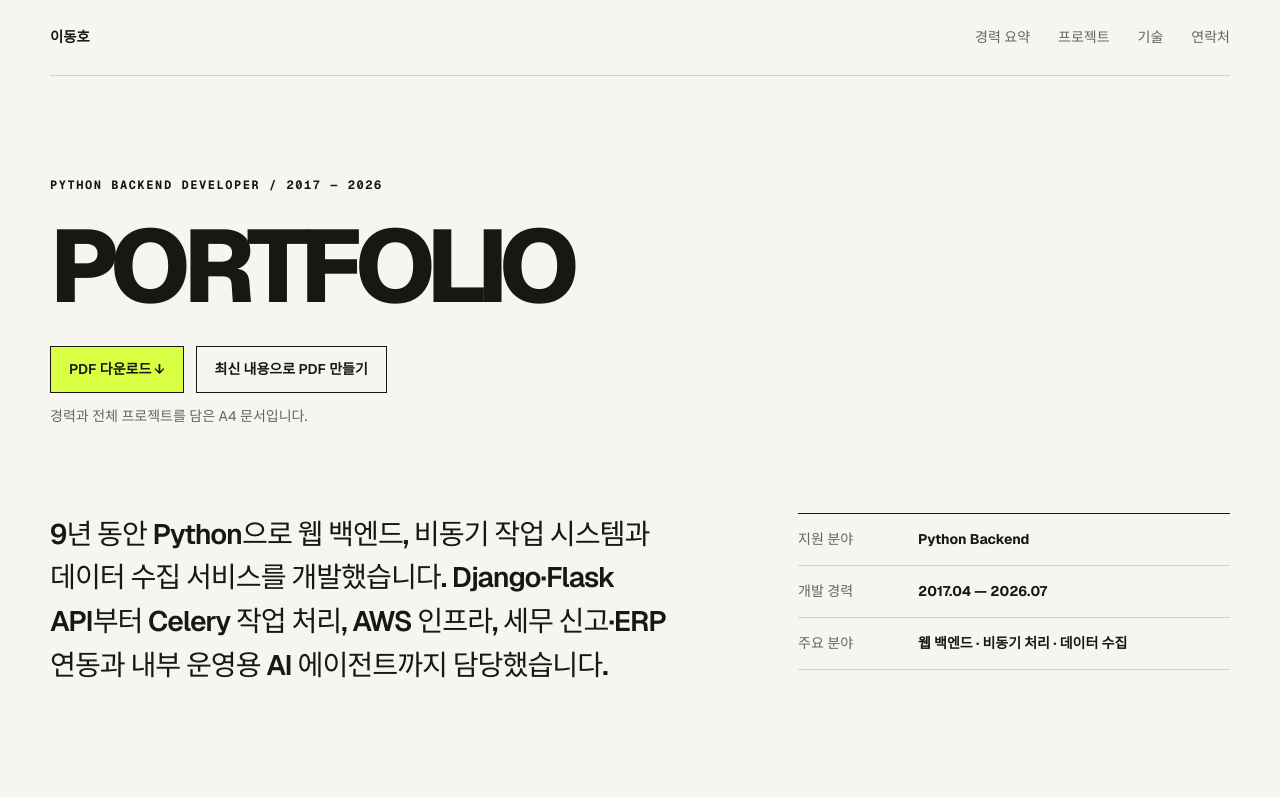
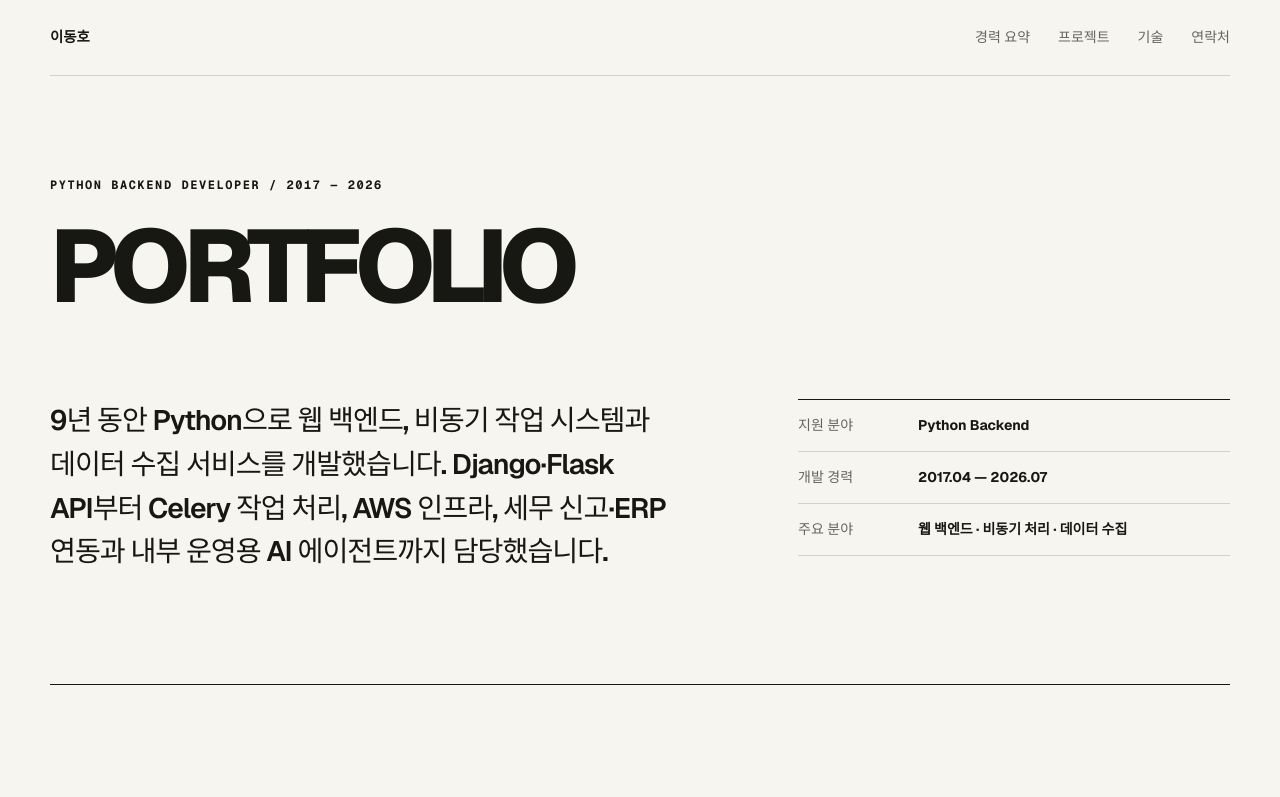
Before and after one commit to loqbzes/portfolio, a Next.js app: page / in a window 1280 px wide. Shown: the top 797 px of the page. Built offline with nearby package versions, Linux system fonts and the light colour scheme.

Commit message:
Consolidate PDF download into a single footer button

```diff
--- a/app/globals.css
+++ b/app/globals.css
@@ -36,13 +36,11 @@ nav a { padding-block: 12px; }
 a:focus-visible { outline: 2px solid currentColor; outline-offset: 5px; }
 
 .intro { padding: 100px 0 110px; }
-.pdf-downloads { margin-top: 32px; }
-.pdf-actions { display: flex; flex-wrap: wrap; gap: 12px; }
-.pdf-actions a, .pdf-actions button { display: inline-flex; align-items: center; justify-content: center; min-height: 46px; padding: 12px 18px; border: 1px solid var(--text); font: inherit; font-size: .875rem; font-weight: 600; color: var(--text); background: transparent; cursor: pointer; }
-.pdf-actions .pdf-download { background: var(--accent); }
-.pdf-actions button:disabled { opacity: .55; cursor: wait; }
-.pdf-actions button:focus-visible { outline: 2px solid var(--text); outline-offset: 4px; }
-.pdf-description, .pdf-status { margin: 12px 0 0; font-size: .875rem; line-height: 1.6; color: var(--muted); }
+.pdf-downloads { max-width: 340px; }
+.pdf-download-button { display: inline-flex; align-items: center; justify-content: center; min-height: 44px; padding: 10px 16px; border: 1px solid var(--text); font: inherit; font-size: .875rem; font-weight: 600; color: var(--text); background: transparent; cursor: pointer; }
+.pdf-download-button:disabled { opacity: .55; cursor: wait; }
+.pdf-download-button:focus-visible { outline: 2px solid var(--text); outline-offset: 4px; }
+.pdf-status { margin: 10px 0 0; font-size: .875rem; line-height: 1.6; color: #353530; }
 .pdf-status:empty { display: none; }
 .role {
   margin: 0 0 24px;
@@ -163,7 +161,9 @@ a:focus-visible { outline: 2px solid currentColor; outline-offset: 5px; }
 .contact-info a { padding: 24px 0; display: grid; grid-template-columns: 100px 1fr; align-items: baseline; gap: 20px; border-bottom: 1px solid #44443f; }
 .contact-info span { color: #a5a59d; font-size: .875rem; }
 .contact-info strong { font-size: clamp(1.1rem, 2.3vw, 1.8rem); font-weight: 560; letter-spacing: -.025em; }
-footer { min-height: 90px; padding: 0 max(32px, calc((100vw - 1180px) / 2)); display: flex; align-items: center; justify-content: space-between; background: var(--accent); font-size: .875rem; }
+footer { min-height: 90px; padding: 20px max(32px, calc((100vw - 1180px) / 2)); display: flex; flex-wrap: wrap; gap: 20px; align-items: center; justify-content: space-between; background: var(--accent); font-size: .875rem; }
+.footer-actions { display: flex; flex-wrap: wrap; align-items: flex-start; gap: 24px; }
+.footer-actions > a { display: inline-flex; align-items: center; min-height: 44px; }
 
 @media (hover: hover) {
   nav a, .contact-info a, footer a { transition: opacity 150ms ease; }
--- a/app/page.tsx
+++ b/app/page.tsx
@@ -17,7 +17,6 @@ export default function Home() {
       <section className="intro page-width">
         <p className="role">PYTHON BACKEND DEVELOPER / 2017 — 2026</p>
         <h1>PORTFOLIO</h1>
-        <PdfDownloads />
         <div className="intro-grid">
           <p>{profile.intro}</p>
           <dl>
@@ -178,7 +177,10 @@ export default function Home() {
 
       <footer>
         <span>{profile.name} · {profile.role}</span>
-        <a href="#top">맨 위로 ↑</a>
+        <div className="footer-actions">
+          <PdfDownloads />
+          <a href="#top">맨 위로 ↑</a>
+        </div>
       </footer>
     </main>
   );
--- a/app/pdf-downloads.tsx
+++ b/app/pdf-downloads.tsx
@@ -38,7 +38,7 @@ export default function PdfDownloads() {
       window.setTimeout(() => URL.revokeObjectURL(url), 60_000);
       setStatus('PDF를 생성했습니다. 다운로드 목록을 확인해 주세요.');
     } catch {
-      setStatus('PDF를 만들지 못했습니다. 다시 시도하거나 PDF 다운로드 링크를 이용해 주세요.');
+      setStatus('PDF를 만들지 못했습니다. 잠시 후 다시 눌러 주세요.');
     } finally {
       inProgress.current = false;
       setBusy(false);
@@ -47,13 +47,9 @@ export default function PdfDownloads() {
 
   return (
     <div className="pdf-downloads">
-      <div className="pdf-actions" aria-label="포트폴리오 PDF">
-        <a className="pdf-download" href="/portfolio.pdf" download="이동호_포트폴리오.pdf">PDF 다운로드 ↓</a>
-        <button type="button" onClick={generate} disabled={busy} aria-busy={busy} aria-describedby="pdf-status">
-          {busy ? 'PDF 생성 중…' : '최신 내용으로 PDF 만들기'}
-        </button>
-      </div>
-      <p className="pdf-description">경력과 전체 프로젝트를 담은 A4 문서입니다.</p>
+      <button className="pdf-download-button" type="button" onClick={generate} disabled={busy} aria-busy={busy} aria-describedby="pdf-status">
+        {busy ? 'PDF 생성 중…' : 'PDF 다운로드 ↓'}
+      </button>
       <p id="pdf-status" className="pdf-status" role="status" aria-live="polite">{status}</p>
     </div>
   );
```
Also changed, not shown: 2 other files (tests, documents, lock files or other folders).
